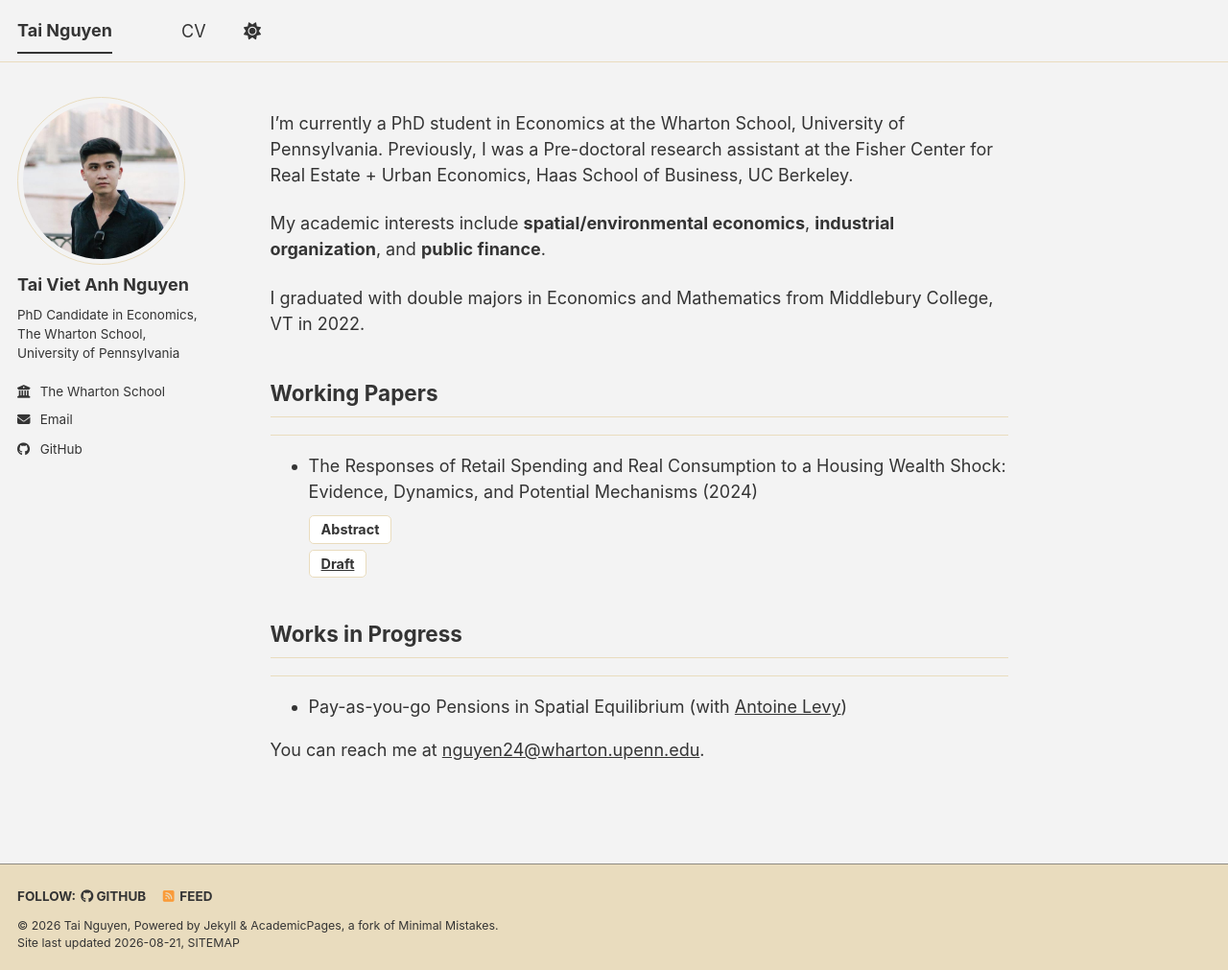
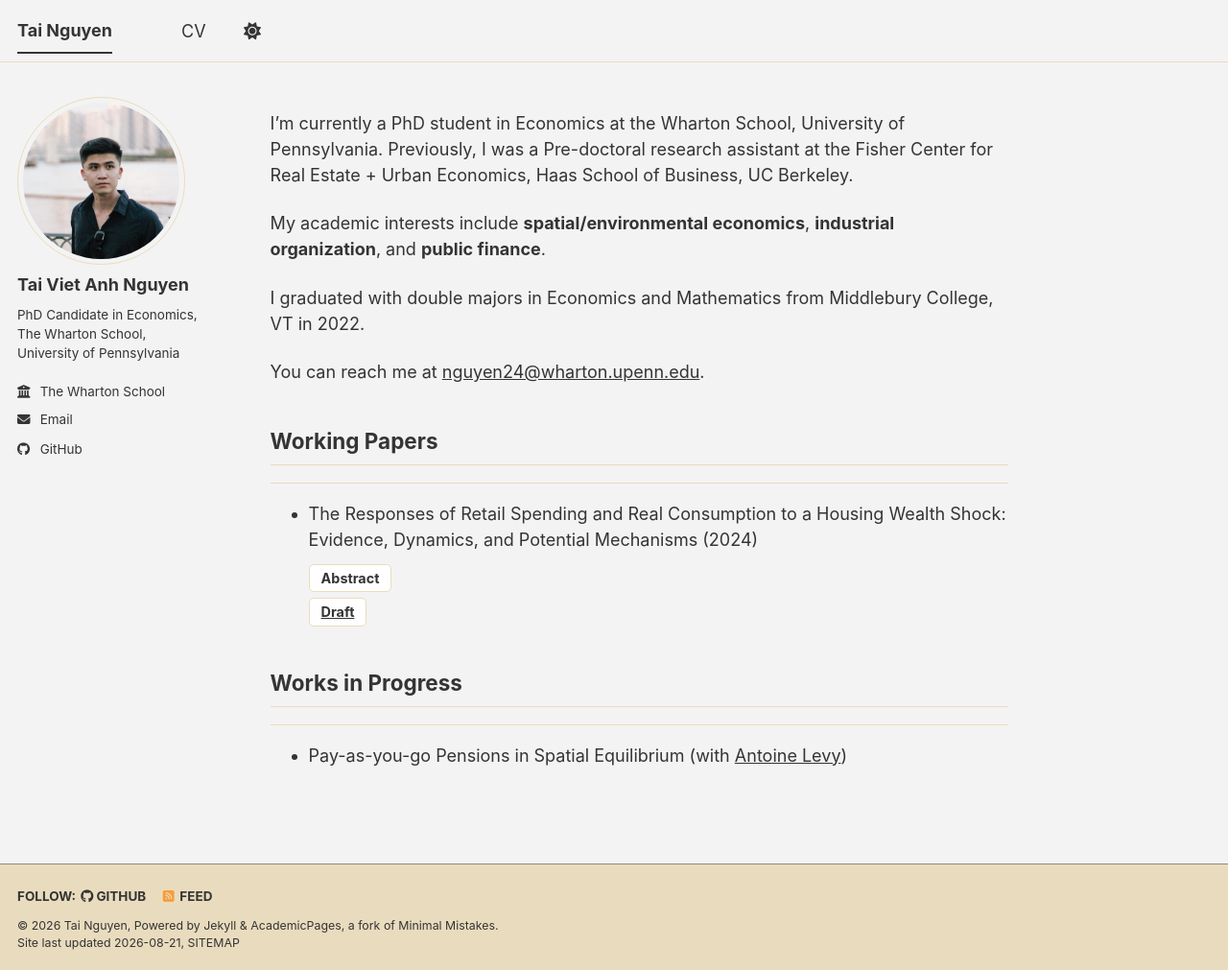
Before and after one commit to tvnguyen24/tvnguyen24.github.io, a Jekyll site: the page built from _pages/about.md, in a window 1280 px wide and 1011 px high. Shown: the whole window at 96% size. Built offline with Jekyll 4.4.1, drawn with Linux system fonts in a browser that asks for light colours; a style sheet for code colours, icons or effects is not loaded; part of the change alters nothing that is shown.

Commit message:
Move contact line to end of intro

```diff
--- a/_pages/about.md
+++ b/_pages/about.md
@@ -12,6 +12,8 @@ I'm currently a PhD student in Economics at the Wharton School, University of Pe
 My academic interests include **spatial/environmental economics**, **industrial organization**, and **public finance**.
 
 I graduated with double majors in Economics and Mathematics from Middlebury College, VT in 2022.
+
+You can reach me at [nguyen24@wharton.upenn.edu](mailto:nguyen24@wharton.upenn.edu).
 
 <style>
 .paper-btn {
@@ -53,5 +55,3 @@ details.paper > summary::-webkit-details-marker { display: none; }
 <ul>
   <li>Pay-as-you-go Pensions in Spatial Equilibrium (with <a href="https://sites.google.com/view/antoine-levy/home/research">Antoine Levy</a>)</li>
 </ul>
-
-You can reach me at [nguyen24@wharton.upenn.edu](mailto:nguyen24@wharton.upenn.edu).
```
